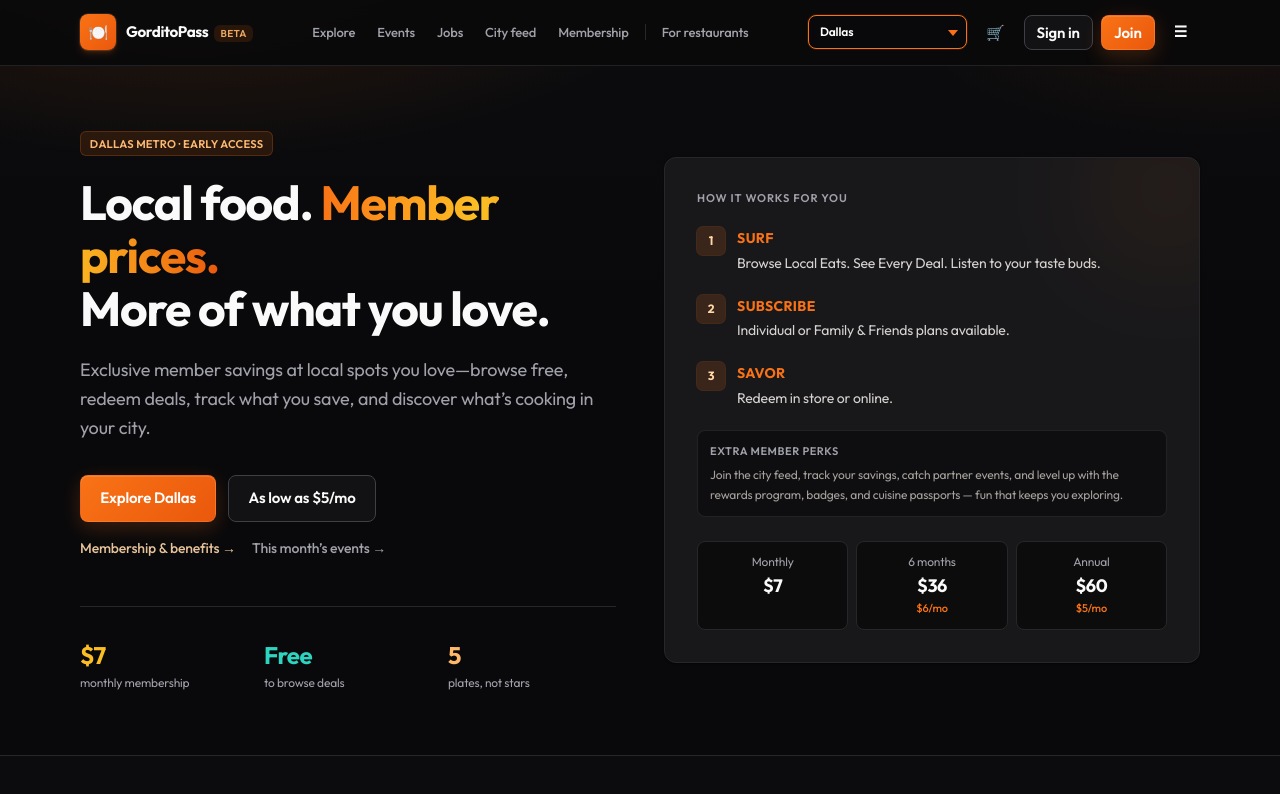
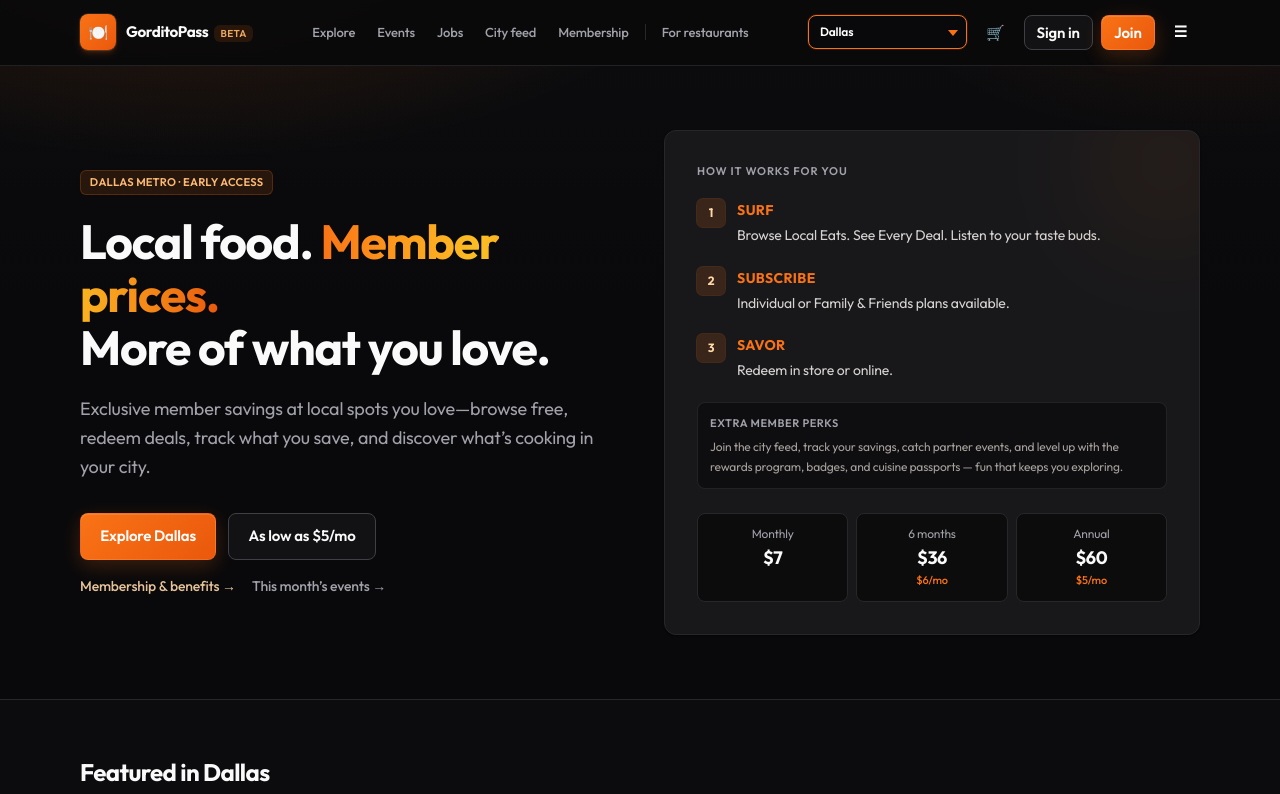
Before and after one commit to 2D-Ramon/gorditopass, a Next.js app: page / in a window 1280 px wide. Shown: the top 794 px of the page. Built offline with nearby package versions, Linux system fonts and the light colour scheme.

Commit message:
Remove home page $7 / free browse / 5 plates stats row

```diff
--- a/src/app/page.tsx
+++ b/src/app/page.tsx
@@ -41,26 +41,6 @@
                 This month’s events →
               </Link>
             </div>
-            <dl className="mt-12 grid grid-cols-3 gap-4 border-t border-border pt-8">
-              <div>
-                <dt className="text-2xl font-bold tracking-tight text-brand-gold">
-                  $7
-                </dt>
-                <dd className="mt-1 text-xs text-muted">monthly membership</dd>
-              </div>
-              <div>
-                <dt className="text-2xl font-bold tracking-tight text-brand-mint">
-                  Free
-                </dt>
-                <dd className="mt-1 text-xs text-muted">to browse deals</dd>
-              </div>
-              <div>
-                <dt className="text-2xl font-bold tracking-tight text-orange-300">
-                  5
-                </dt>
-                <dd className="mt-1 text-xs text-muted">plates, not stars</dd>
-              </div>
-            </dl>
           </div>
 
           <div className="gp-card gp-card-static relative overflow-hidden p-6 sm:p-8">
```
